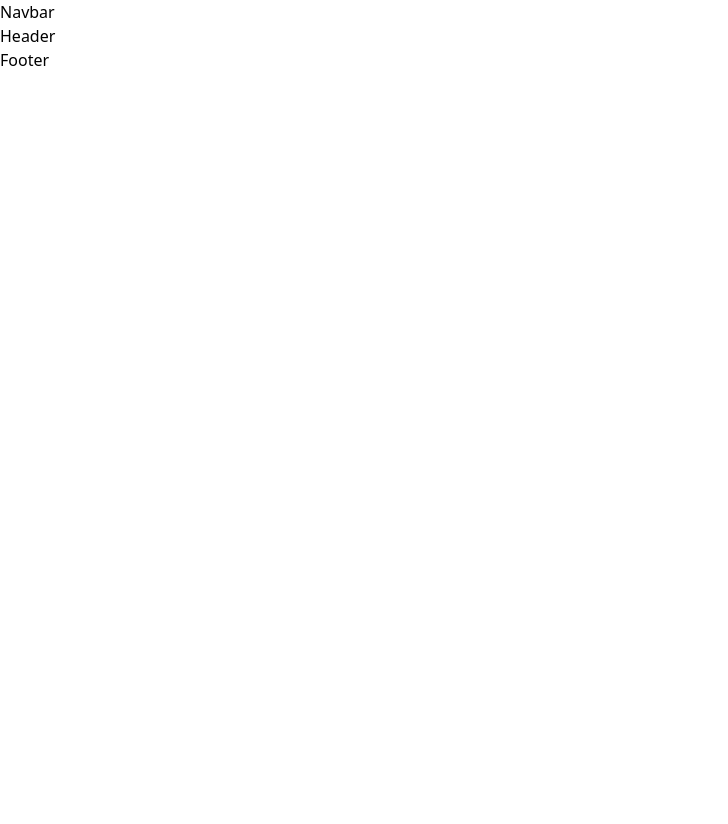
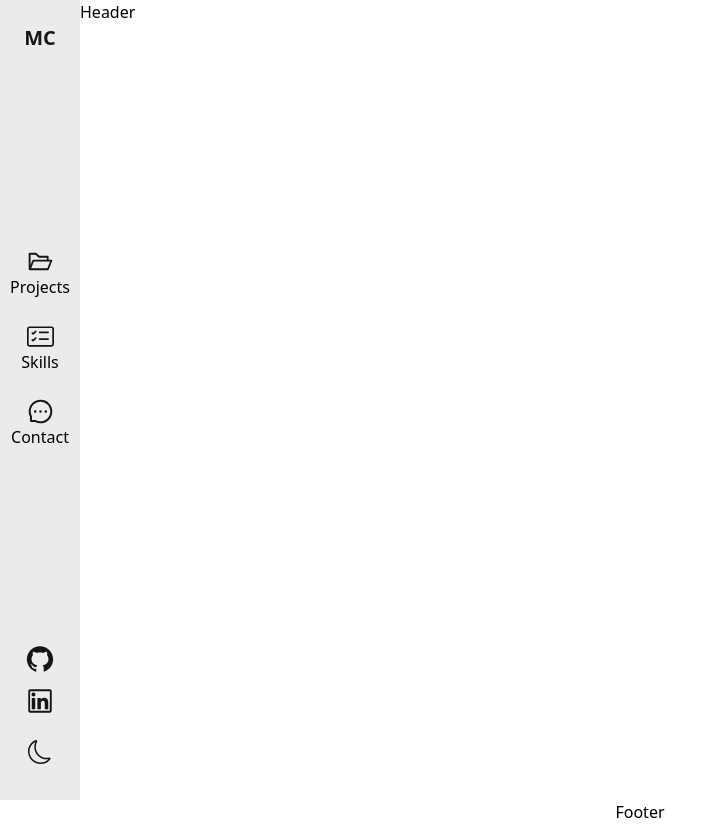
Before and after one commit to mathiaschevez/portfolio, a Next.js app: page / in a window 1280 px wide. Shown: the whole page, without its empty margins (0-728 px from the left). Before the commit the page ends 800 px from the top, so only its background shows below. Built offline with nearby package versions, Linux system fonts and the light colour scheme.

Commit message:
navbar done

```diff
--- a/components/Footer.js
+++ b/components/Footer.js
@@ -2,7 +2,9 @@ import React from 'react'
 
 const Footer = () => {
   return (
-    <div>Footer</div>
+    <div className='w-screen flex justify-center'>
+      Footer
+    </div>
   )
 }
 
--- a/components/Header.js
+++ b/components/Header.js
@@ -2,7 +2,7 @@ import React from 'react'
 
 const Header = () => {
   return (
-    <div>Header</div>
+    <div className='pl-20 h-screen'>Header</div>
   )
 }
 
--- a/components/Layout.js
+++ b/components/Layout.js
@@ -3,9 +3,9 @@ import { Navbar, Footer } from '../components'
 
 const Layout = ({ children }) => {
   return (
-    <div className='App'>
+    <div>
       <Navbar />
-        <main>{children}</main>
+      <main>{children}</main>
       <Footer />
     </div>
   )
--- a/components/Navbar.js
+++ b/components/Navbar.js
@@ -1,8 +1,68 @@
+import Link from 'next/link'
 import React from 'react'
+import { useStateContext } from '../context/StateContext'
+import { AiFillGithub, AiOutlineLinkedin, AiOutlineFolderOpen, AiOutlineMessage } from 'react-icons/ai'
+import { BsCardChecklist, BsSun, BsMoon } from 'react-icons/bs'
 
 const Navbar = () => {
+  const { darkModeActive, setDarkModeActive } = useStateContext()
+
+  const styles = {
+    navbar: `${darkModeActive ? 'bg-[#151515]' : 'bg-[#EBEBEB]'} fixed h-screen w-20 flex flex-col justify-between items-center pt-6 pb-9 px-3`,
+    logo: `${darkModeActive ? 'text-[#EBEBEB]' : 'text-[#151515]'} text-xl font-bold`,
+    navItems: `flex flex-col items-center gap-6`,
+    navItemButton: `${darkModeActive ? 'text-[#EBEBEB]' : 'text-[151515]'} flex flex-col items-center`,
+    navFooter: `flex flex-col justify-center items-center gap-3`,
+    theme: `mt-3`,
+  }
+
   return (
-    <div>Navbar</div>
+    <div className={styles.navbar}>
+      <Link href='/'>
+        <button className={styles.logo}>MC</button>
+      </Link>
+      <div className={styles.navItems}>
+        <Link href='/'>
+          <button className={styles.navItemButton}>
+            <AiOutlineFolderOpen color={darkModeActive ? '#EBEBEB' : '#151515'} size={27} />
+            Projects
+          </button>
+        </Link>
+        <Link href='/'>
+          <button className={styles.navItemButton}>
+            <BsCardChecklist color={darkModeActive ? '#EBEBEB' : '#151515'} size={27} />
+            Skills
+          </button>
+        </Link>
+        <Link href='/'>
+          <button className={styles.navItemButton}>
+            <AiOutlineMessage color={darkModeActive ? '#EBEBEB' : '#151515'} size={27} />
+            Contact
+          </button>
+        </Link>
+      </div>
+      <div className={styles.navFooter}>
+        <Link href='/'>
+          <button>
+            <AiFillGithub color={darkModeActive ? '#EBEBEB' : '#151515'} size={30}/>
+          </button>
+        </Link>
+        <Link href='/'>
+          <button>
+            <AiOutlineLinkedin color={darkModeActive ? '#EBEBEB' : '#151515'} size={30} />
+          </button>
+        </Link>
+        { darkModeActive ? (
+          <button className={styles.theme} onClick={() => setDarkModeActive(false)}>
+            <BsSun color={darkModeActive ? '#EBEBEB' : '#151515'} size={27} />
+          </button>
+        ) : (
+          <button className={styles.theme} onClick={() => setDarkModeActive(true)}>
+            <BsMoon color={darkModeActive ? '#EBEBEB' : '#151515'} size={24} />
+          </button>
+        )}
+      </div>
+    </div>
   )
 }
 
--- a/context/StateContext.js
+++ b/context/StateContext.js
@@ -2,14 +2,30 @@ import React, { createContext, useState, useEffect, useContext } from 'react'
 
 const Context = createContext()
 
-export const StateContext = () => {
+export const StateContext = ({ children }) => {
+  const [darkModeActive, setDarkModeActive] = useState(false)
+
+  useEffect(() => {
+    window.matchMedia('(prefers-color-scheme: dark)').matches && setDarkModeActive(true)
+    window.matchMedia('(prefers-color-scheme: dark)')
+      .addEventListener('change', event => {
+      if (event.matches) {
+        setDarkModeActive(true)
+      } else {
+        setDarkModeActive(false)
+      }
+})
+  }, [])
+
+
   return (
     <Context.Provider
       value={{
-
+        darkModeActive,
+        setDarkModeActive
       }}
     >
-
+      {children}
     </Context.Provider>
   )
 }
--- a/pages/_app.js
+++ b/pages/_app.js
@@ -1,11 +1,14 @@
-import { Layout, Header } from '../components'
+import { Layout } from '../components'
+import { StateContext } from '../context/StateContext'
 import '../styles/globals.css'
 
 function MyApp({ Component, pageProps }) {
   return (
-    <Layout>
-      <Header />
-    </Layout>
+    <StateContext>
+      <Layout>
+        <Component {...pageProps} />
+      </Layout>
+    </StateContext>
   )
 }
 
--- a/pages/index.js
+++ b/pages/index.js
@@ -1,9 +1,11 @@
-import { StateContext } from "../context/StateContext"
+import { Header } from "../components"
 
-export default function Home() {
+const Home = () => {
   return (
-    <StateContext>
-      <Component {...pageProps} />
-    </StateContext>
+    <>
+      <Header />
+    </>
   )
 }
+
+export default Home
```
Also changed, not shown: styles/Home.module.css (deleted, +0 -116 lines).
